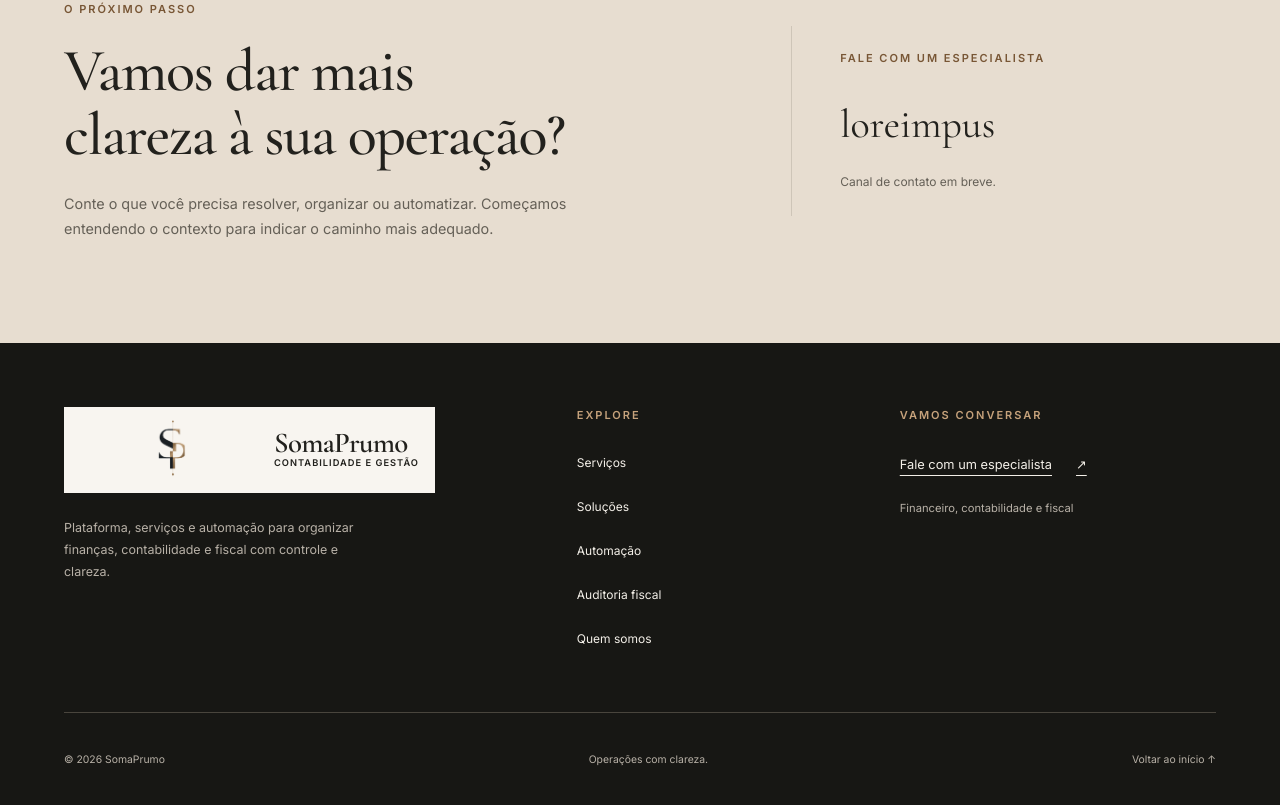
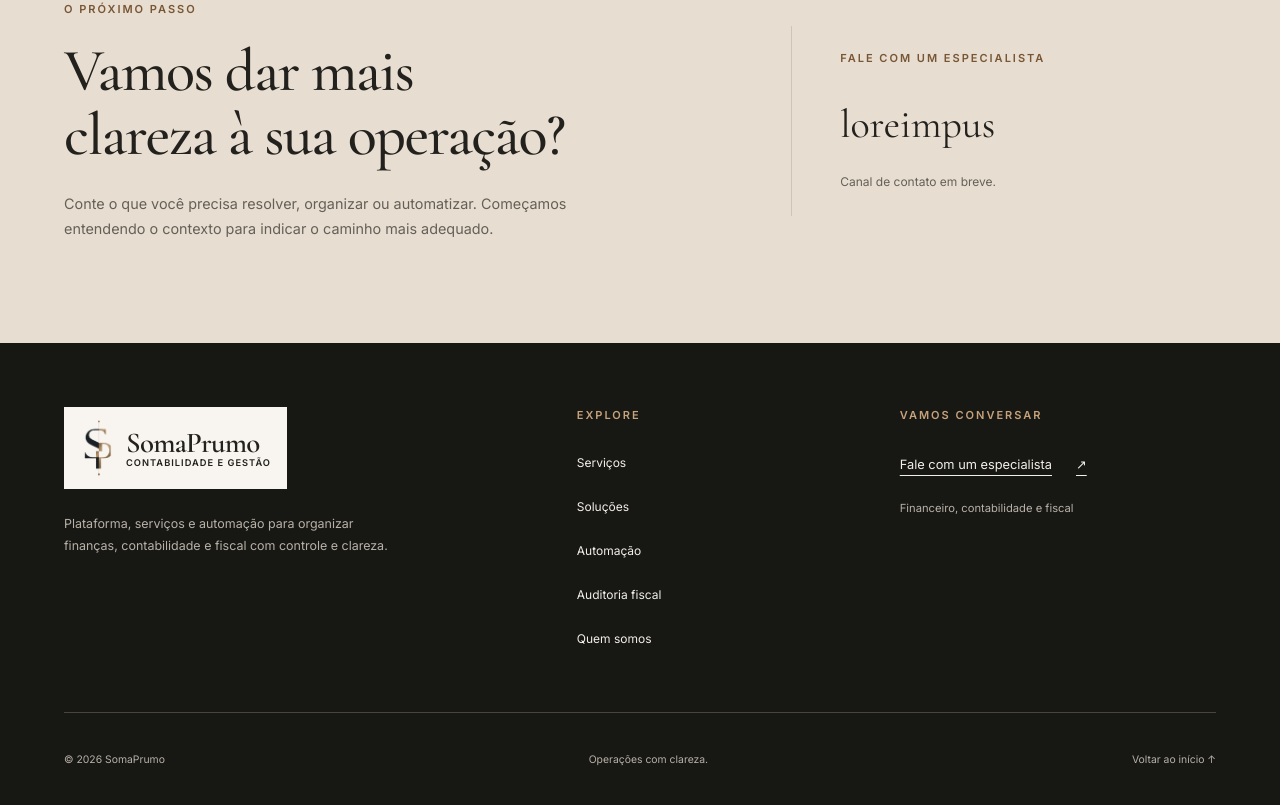
Before and after one commit to Jenyll/SomaPrumo, a Vue app: page / in a window 1280 px wide. Shown: the part 8236-9041 px from the top of the page. Built offline with nearby package versions, Linux system fonts and the light colour scheme.

Commit message:
fix: preserve composite brand proportions in footer

```diff
--- a/src/components/home/SiteFooter.vue
+++ b/src/components/home/SiteFooter.vue
@@ -7,11 +7,28 @@ import { brand } from '@/config/brand'
   <footer class="site-footer dark-section">
     <div class="container">
       <div class="footer-grid">
-        <div class="footer-brand"><a class="footer-logo" href="#inicio" aria-label="SomaPrumo — voltar ao início"><BrandLogo /></a><p>{{ brand.footerSupportText }}</p></div>
-        <nav aria-label="Navegação do rodapé"><p class="eyebrow">Explore</p><a v-for="item in brand.navigation" :key="item.href" :href="item.href">{{ item.label }}</a></nav>
-        <div><p class="eyebrow">Vamos conversar</p><a class="text-link" :href="brand.links.contact">{{ brand.primaryCta }} <span aria-hidden="true">↗</span></a><p class="footer-descriptor">{{ brand.descriptor }}</p></div>
+        <div class="footer-brand">
+          <a class="footer-logo" href="#inicio" aria-label="SomaPrumo — voltar ao início"><BrandLogo /></a>
+          <p>{{ brand.footerSupportText }}</p>
+        </div>
+
+        <nav aria-label="Navegação do rodapé">
+          <p class="eyebrow">Explore</p>
+          <a v-for="item in brand.navigation" :key="item.href" :href="item.href">{{ item.label }}</a>
+        </nav>
+
+        <div>
+          <p class="eyebrow">Vamos conversar</p>
+          <a class="text-link" :href="brand.links.contact">{{ brand.primaryCta }} <span aria-hidden="true">↗</span></a>
+          <p class="footer-descriptor">{{ brand.descriptor }}</p>
+        </div>
       </div>
-      <div class="footer-bottom"><span>© {{ new Date().getFullYear() }} {{ brand.brandName }}</span><span>{{ brand.slogan }}</span><a href="#inicio">Voltar ao início ↑</a></div>
+
+      <div class="footer-bottom">
+        <span>© {{ new Date().getFullYear() }} {{ brand.brandName }}</span>
+        <span>{{ brand.slogan }}</span>
+        <a href="#inicio">Voltar ao início ↑</a>
+      </div>
     </div>
   </footer>
 </template>
@@ -19,14 +36,14 @@ import { brand } from '@/config/brand'
 <style scoped>
 .site-footer { padding: 64px 0 28px; }
 .footer-grid { display: grid; grid-template-columns: 1.4fr .8fr 1fr; gap: 70px; padding-bottom: 52px; }
-.footer-logo { display: inline-block; background: var(--color-bg-light); padding: 12px 16px; }
-.footer-logo :deep(img) { width: 182px; }
-.footer-brand > p { max-width: 310px; font-size: .78rem; color: var(--color-text-muted-light); margin: 24px 0 0; }
-nav > a { display: flex; align-items: center; min-height: 44px; font-size: .75rem; text-decoration: none; }
-nav > a:hover { text-decoration: underline; }
+.footer-logo { display: inline-flex; align-items: center; max-width: 260px; padding: 12px 16px; background: var(--color-bg-light); text-decoration: none; }
+.footer-brand > p { max-width: 340px; margin: 24px 0 0; color: var(--color-text-muted-light); font-size: .78rem; }
+nav > a { display: flex; min-height: 44px; align-items: center; font-size: .75rem; text-decoration: none; }
+nav > a:hover { color: var(--color-brand-primary); }
 .eyebrow { margin-bottom: 16px; }
-.footer-descriptor { font-size: .7rem; color: var(--color-text-muted-light); }
-.footer-bottom { border-top: 1px solid var(--color-border-dark); padding-top: 24px; display: flex; justify-content: space-between; align-items: center; gap: 16px; font-size: .65rem; color: var(--color-text-muted-light); }
-.footer-bottom a { display: flex; align-items: center; min-height: 44px; text-decoration: none; }
-@media (max-width: 767px) { .footer-grid { grid-template-columns: 1fr 1fr; gap: 36px 24px; } .footer-brand { grid-column: 1 / -1; } .footer-grid .text-link { font-size: .73rem; gap: 8px; } .footer-bottom { flex-wrap: wrap; } .footer-bottom span:nth-child(2) { display: none; } }
+.footer-descriptor { color: var(--color-text-muted-light); font-size: .7rem; }
+.footer-bottom { display: flex; align-items: center; justify-content: space-between; gap: 16px; padding-top: 24px; border-top: 1px solid var(--color-border-dark); color: var(--color-text-muted-light); font-size: .65rem; }
+.footer-bottom a { display: flex; min-height: 44px; align-items: center; text-decoration: none; }
+.footer-bottom a:hover { color: var(--color-brand-primary); }
+@media (max-width: 767px) { .footer-grid { grid-template-columns: 1fr 1fr; gap: 36px 24px; } .footer-brand { grid-column: 1 / -1; } .footer-grid .text-link { gap: 8px; font-size: .73rem; } .footer-bottom { flex-wrap: wrap; } .footer-bottom span:nth-child(2) { display: none; } }
 </style>
```
